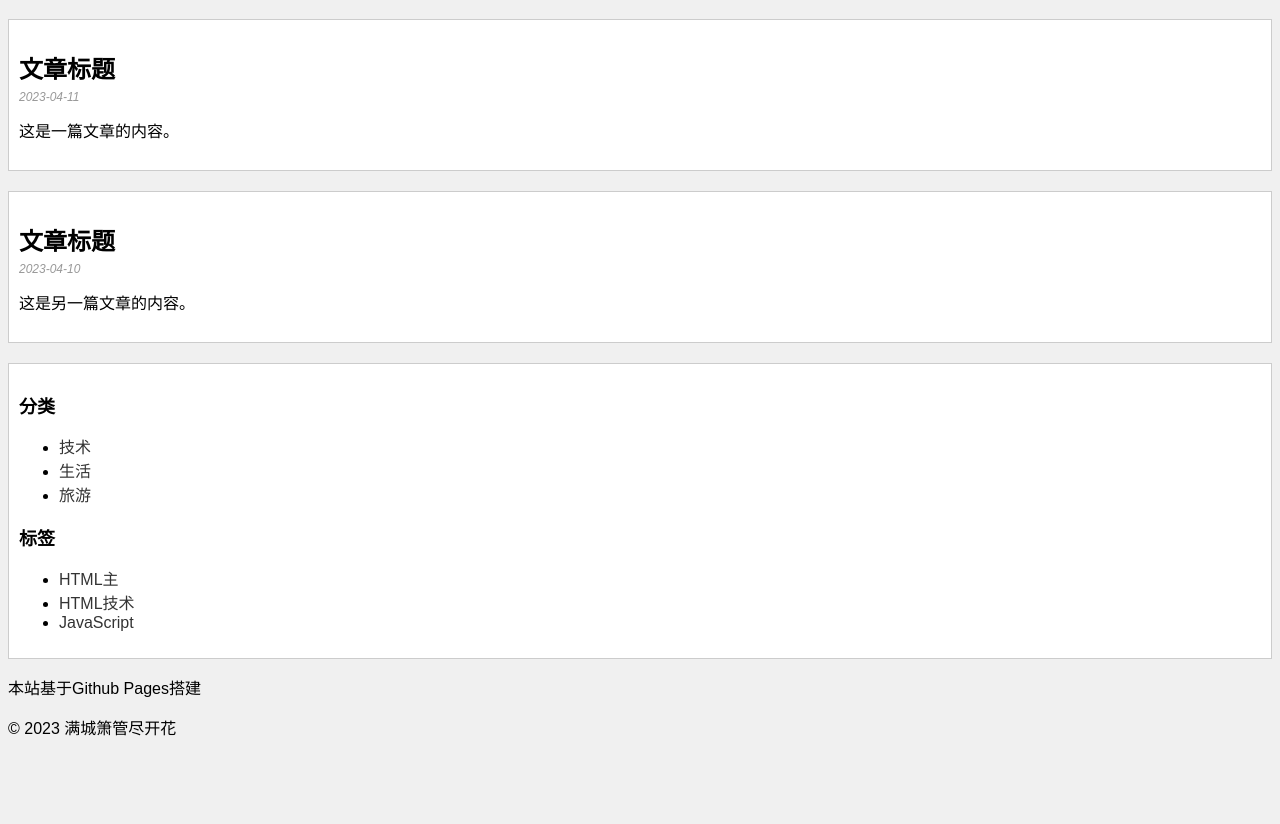
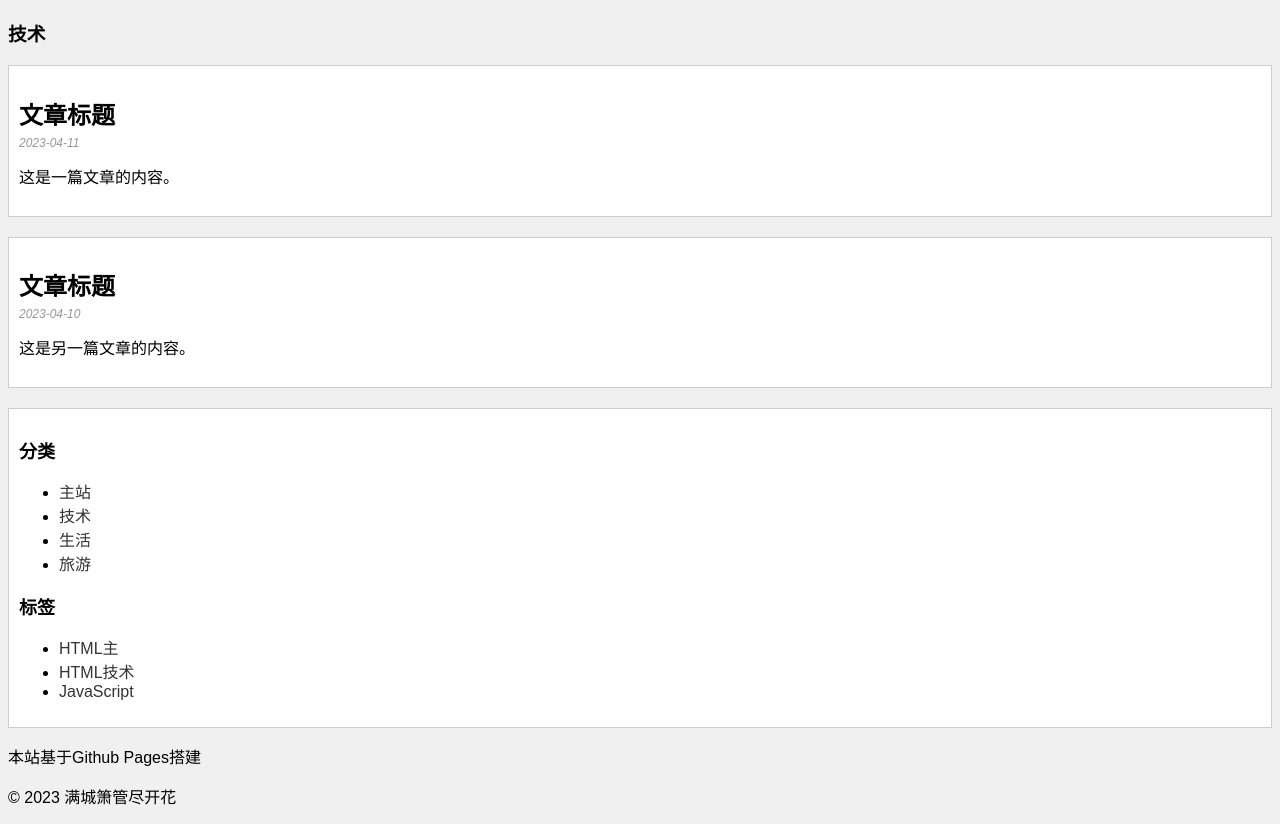
Before and after one commit to mcxgjkh/blog, a plain HTML site: page www/jishu.html in a window 1280 px wide. Shown: the part 70-894 px from the top of the page. Before the commit the page ends 825 px from the top, so only its background shows below. Drawn offline with Linux system fonts and the light colour scheme.

Commit message:
Update jishu.html

```diff
--- a/www/jishu.html
+++ b/www/jishu.html
@@ -65,6 +65,7 @@
   <body>
     <header>
       <h1>满の博客</h1>
+      <h3>技术</h3>
     </header>
 
     <div class="content">
@@ -84,7 +85,8 @@
     <aside class="sidebar">
       <h3>分类</h3>
       <ul>
-        <li><a href="https://github.com/mcxgjkh/blog/blob/main/index.html">技术</a></li>
+        <li><a href="https://mcxgjkh.github.io/blog/index.html">主站</a></li>
+        <li><a href="https://mcxgjkh.github.io/blog/www/jishu.html">技术</a></li>
         <li><a href="#">生活</a></li>
         <li><a href="#">旅游</a></li>
       </ul>
```
